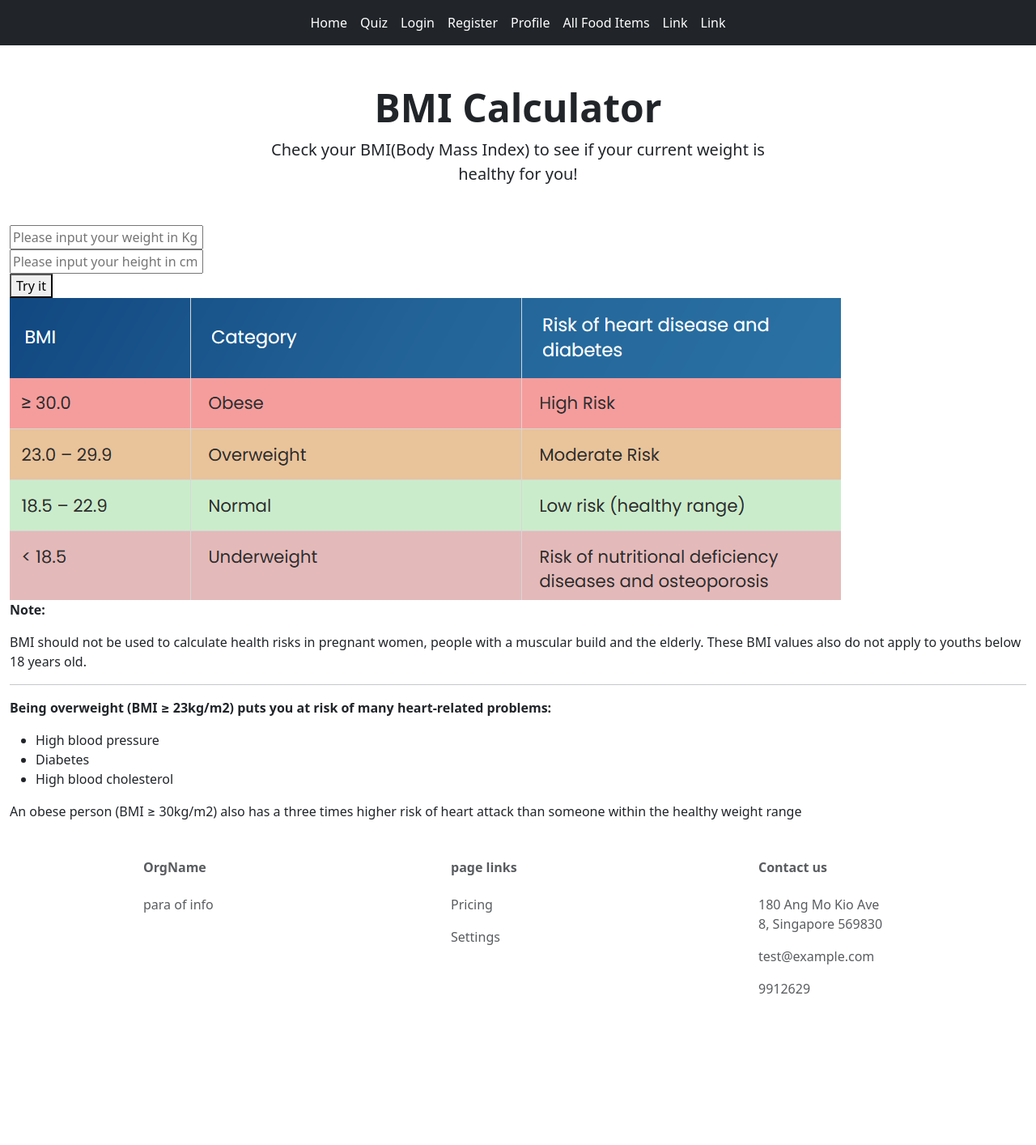
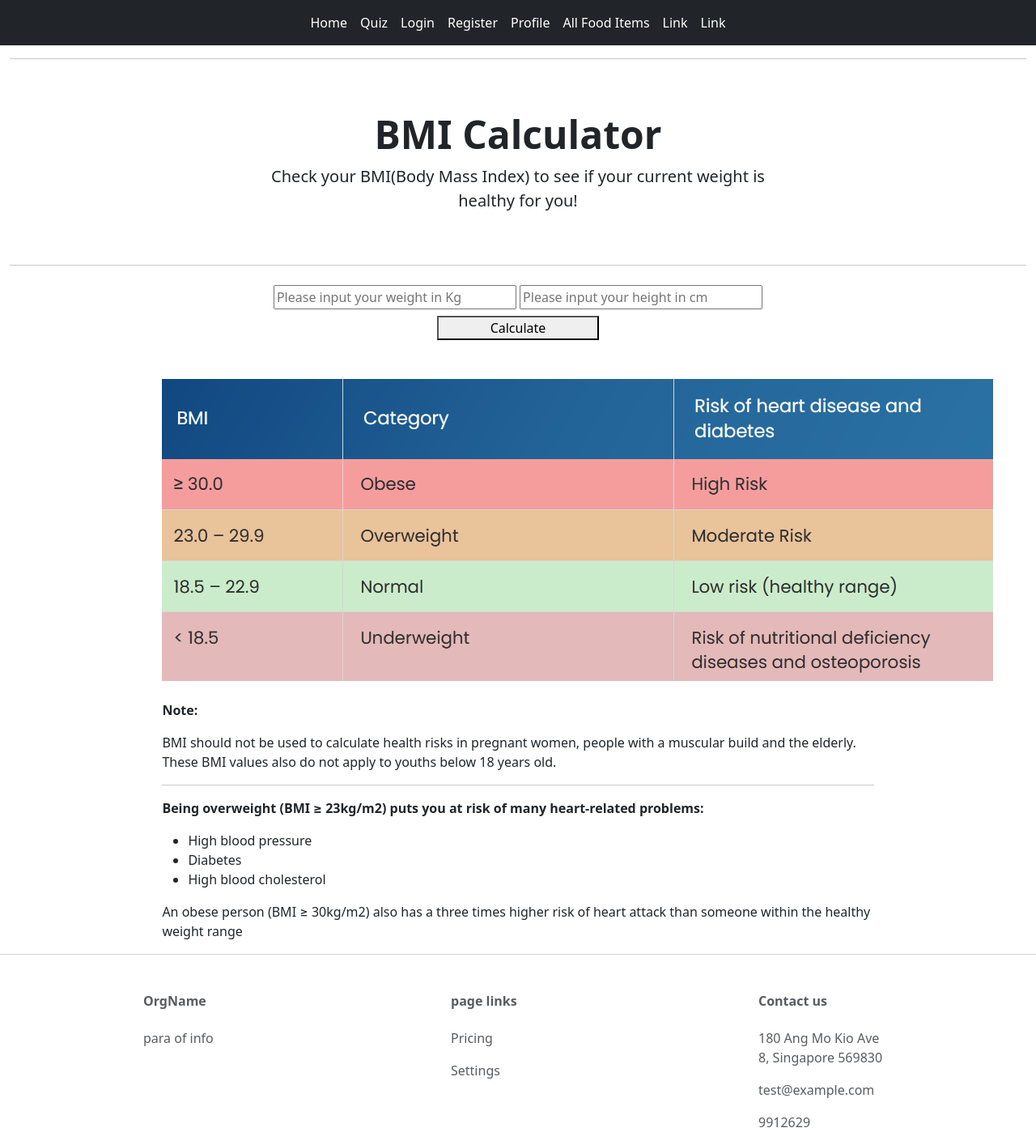
Before and after one commit to ronjohn5on/hackathon2023, a Flask app: page /bmi in a window 1280 px wide. Shown: the whole page at 81% size. Before the commit the page ends 1227 px from the top, so only its background shows below. Run offline with Flask 3, Linux system fonts and the light colour scheme; some libraries are stand-ins or nearby versions.

Commit message:
CSS changes

```diff
--- a/templates/bmi.html
+++ b/templates/bmi.html
@@ -1,6 +1,7 @@
 {% extends "base.html" %} {% block title %}SaveThePlanet - BMI Calculator{% endblock %} {% block content %}
 {% from "includes/_formHelper.html" import render_field %}
 <header>
+    <hr>
     <div class="row justify-content-center">
         <div class="col-lg-6">
             <div class="text-center my-5">
@@ -9,19 +10,18 @@
             </div>
         </div>
     </div>
+    <hr>
 </header>
 
-<form method="POST" action="">
-    <div class="form-group">
-        <input type="text" id="weight" placeholder="Please input your weight in Kg">
+<form method="POST" class="pb-5 text-center">
+    <div class="form-group p-2" >
+        <input style="width: 300px;" type="text" id="weight" placeholder="Please input your weight in Kg">
+        <input style="width: 300px;" type="text" id="height" placeholder="Please input your height in cm">
     </div>
-    <div class="form-group">
-        <input type="text" id="height" placeholder="Please input your height in cm">
-    </div>
-    <button onclick="bmiCal()">Try it</button>
+    <button style="width: 200px;" onclick="bmiCal()">Calculate</button>
 </form>
-
-<img src="/static/img/bmiTable.png">
+<div style="padding-left: 15%;padding-right: 15%;">
+    <img src="/static/img/bmiTable.png" class="pb-4">
     <p style="font-weight: bold;">Note:</p>
     <p>BMI should not be used to calculate health risks in pregnant women, people with a muscular build and the elderly. These BMI values also do not apply to youths below 18 years old.</p>
     <hr>
@@ -33,6 +33,8 @@
     </ul>
     <p>An obese person (BMI ≥ 30kg/m2) also has a three times higher risk of heart attack than someone within the healthy weight range</p>
 
+</div>
+
 <!-- script to calculate BMI -->
 <script>
     function bmiCal() {
@@ -40,8 +42,9 @@
         var height = document.getElementById('height').value;
         var height = height/100 ;
         var bmi = weight*height**2;
-
-        alert("Your BMI is "+bmi);
+        alert('your bmi is '+bmi);
+        // document.getElementById('result').innerHTML = 'your BMI is '+bmi;
+        return false
     }
 
 </script>
--- a/templates/home.html
+++ b/templates/home.html
@@ -1,5 +1,7 @@
 {% extends "base.html" %} {% block title %}NutriGuide - Home{% endblock %} {% block content %}
+
 <header>
+    <hr>
     <div class="row justify-content-center">
         <div class="col-lg-6">
             <div class="text-center my-5">
@@ -8,7 +10,9 @@
             </div>
         </div>
     </div>
+    <hr>
 </header>
+
 <!-- Features section-->
 <section class="pb-5 border-bottom" id="features">
     <div class="container px-2 my-5">
--- a/templates/includes/footer.html
+++ b/templates/includes/footer.html
@@ -1,5 +1,6 @@
+
 <footer class="text-center text-lg-start bg-white text-muted">
-
+  <hr>
     <section class="">
       <div class="container text-center text-md-start mt-5">
         <!-- Grid row -->
```
Lines whose indentation alone changed are shown as unchanged.
